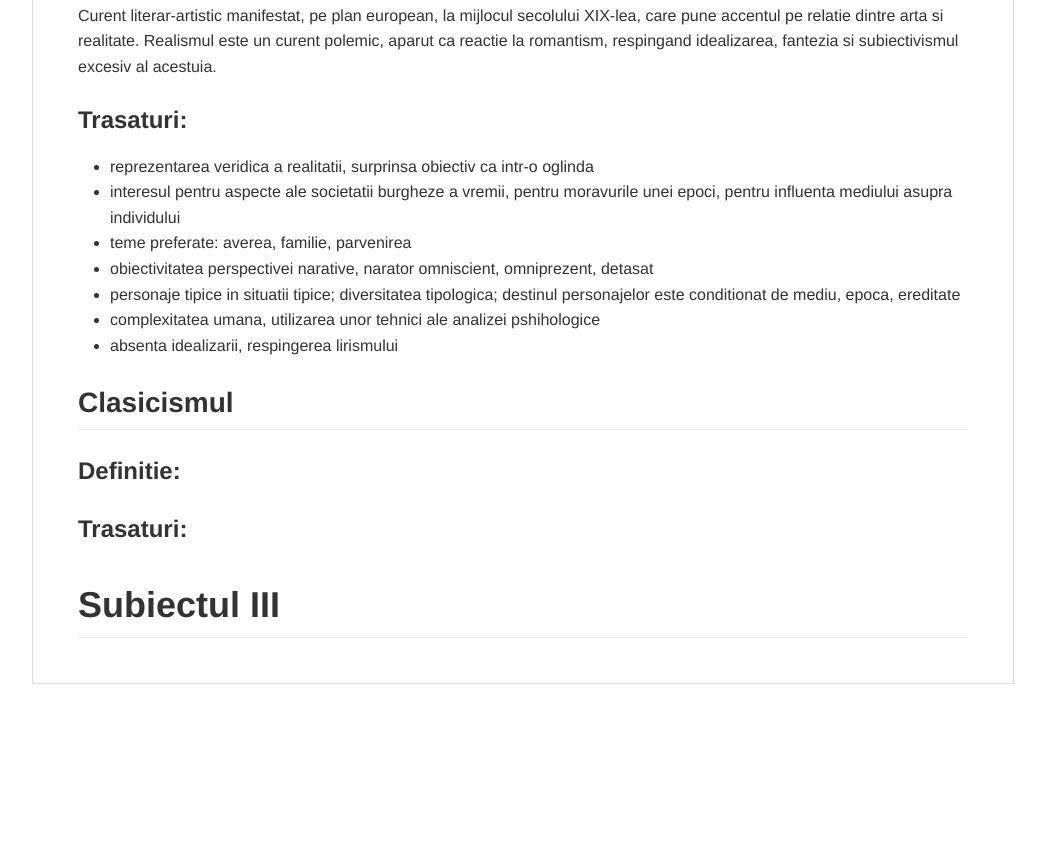
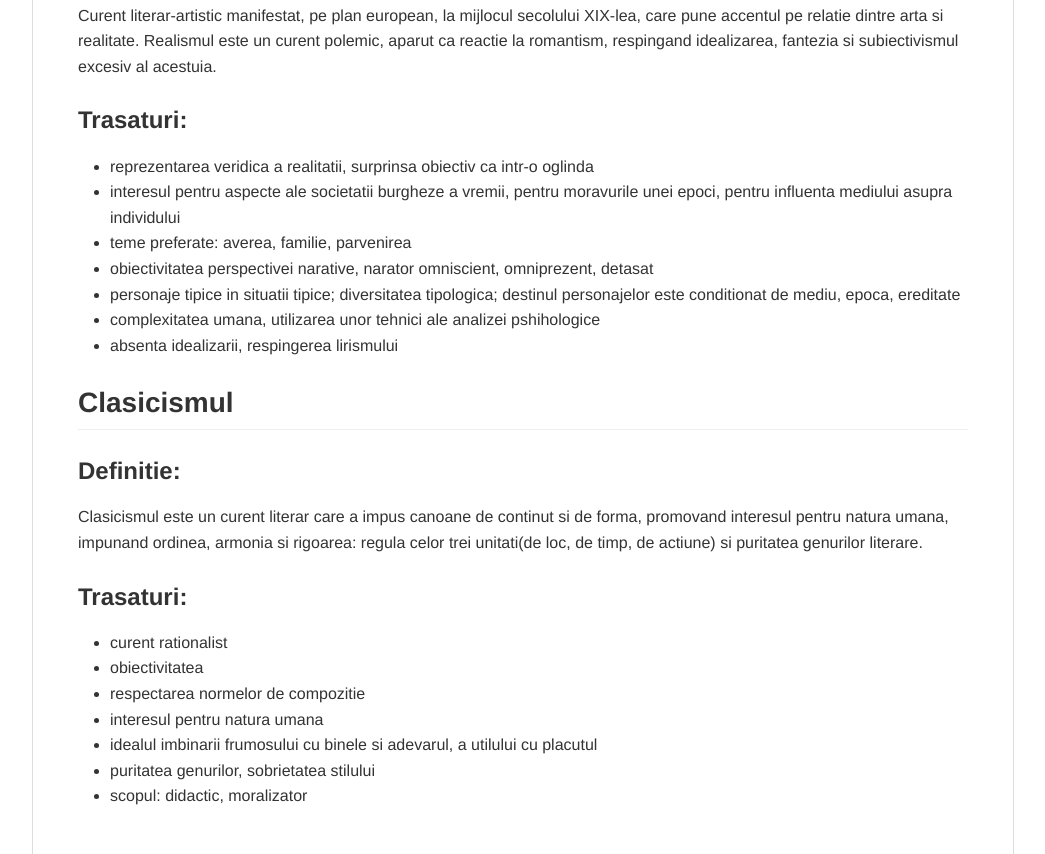
Before and after one commit to trettdragos/simulare, a plain HTML site: page index.html in a window 1280 px wide. Shown: the part 1766-2620 px from the top of the page, without its empty margins (117-1162 px from the left). Before the commit the page ends 2466 px from the top, so only its background shows below. Drawn offline with Linux system fonts and the light colour scheme.

Commit message:
Finished S2

```diff
--- a/index.html
+++ b/index.html
@@ -1069,5 +1069,14 @@ body .markdown-body
 </ul>
 <h2 id="clasicismul"><a name="user-content-clasicismul" href="#clasicismul" class="headeranchor-link" aria-hidden="true"><span class="headeranchor"></span></a>Clasicismul</h2>
 <h3 id="definitie_3"><a name="user-content-definitie_3" href="#definitie_3" class="headeranchor-link" aria-hidden="true"><span class="headeranchor"></span></a>Definitie:</h3>
+<p>Clasicismul este un curent literar care a impus canoane de continut si de forma, promovand interesul pentru natura umana, impunand ordinea, armonia si rigoarea: regula celor trei unitati(de loc, de timp, de actiune) si puritatea genurilor literare.</p>
 <h3 id="trasaturi_4"><a name="user-content-trasaturi_4" href="#trasaturi_4" class="headeranchor-link" aria-hidden="true"><span class="headeranchor"></span></a>Trasaturi:</h3>
-<h1 id="subiectul-iii"><a name="user-content-subiectul-iii" href="#subiectul-iii" class="headeranchor-link" aria-hidden="true"><span class="headeranchor"></span></a>Subiectul III</h1></article></body></html>
+<ul>
+<li>curent rationalist</li>
+<li>obiectivitatea</li>
+<li>respectarea normelor de compozitie</li>
+<li>interesul pentru natura umana</li>
+<li>idealul imbinarii frumosului cu binele si adevarul, a utilului cu placutul</li>
+<li>puritatea genurilor, sobrietatea stilului</li>
+<li>scopul: didactic, moralizator</li>
+</ul></article></body></html>
```
Also changed, not shown: 1 other file.
